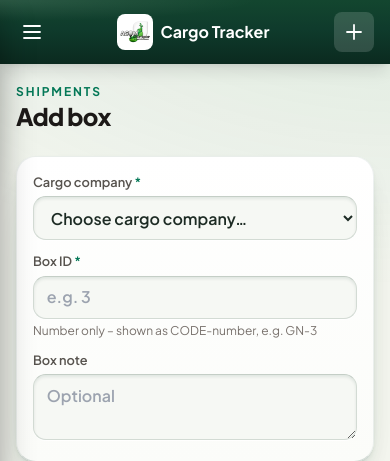
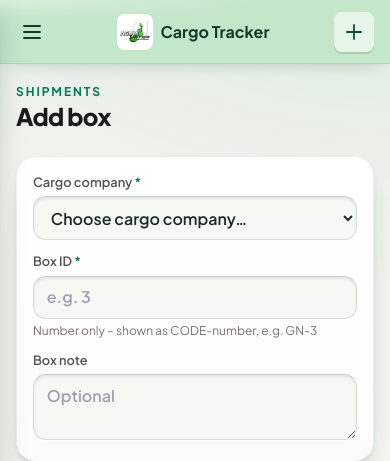
Before and after one commit to IanMone8/AGOM-cargo-tracker, a Django app: page /boxes/new/ in a window 390 px wide. Shown: the top 461 px of the page. Run offline with Django 5.2, Linux system fonts and the light colour scheme; the visitor is signed in with stand-in values (Sample User, id 1); data that the repository does not hold is empty; some libraries are stand-ins or nearby versions.

Commit message:
Menu bar: light green #C4E6C9 instead of dark #0E3628
- Sidebar and phone top bar use a new .menubar style (#C4E6C9 with a soft
  highlight); other dark-green headers (box/customer pages, Add box modal,
  login) keep the dark .sidebar style
- Menu text, icons, labels, close/menu/add buttons and the user card
  switched to dark green for contrast (links 7.4:1, labels 5.7:1)
- Phone browser toolbar (theme-color) and web manifest match the new colour

Co-Authored-By: Claude Opus 5.5 <noreply@anthropic.com>
Claude-Session: https://claude.ai/code/session_01GQNPTixbrN99otJduiKCiP

```diff
--- a/static/css/agom.css
+++ b/static/css/agom.css
@@ -43,13 +43,21 @@ body {
     linear-gradient(180deg, #13462f 0%, var(--fairway-900) 45%, var(--fairway-950) 100%);
   box-shadow: inset -1px 0 0 rgba(255, 255, 255, .06), 10px 0 34px -14px rgba(0, 0, 0, .45);
 }
-.sidebar-link { display: flex; align-items: center; gap: .75rem; padding: .65rem .9rem; border-radius: .9rem; color: #d7eadf; font-weight: 600; font-size: .925rem; transition: transform .15s ease, background .15s ease, box-shadow .15s ease; }
-.sidebar-link:hover { background: rgba(255, 255, 255, .08); color: #fff; transform: translateX(2px); box-shadow: inset 0 1px 0 rgba(255, 255, 255, .08); }
+/* Menu bar (sidebar + phone top bar): light green #C4E6C9 with dark-green text. */
+.menubar {
+  background:
+    radial-gradient(120% 50% at 0% 0%, rgba(255, 255, 255, .35), transparent 60%),
+    #C4E6C9;
+  box-shadow: inset -1px 0 0 rgba(15, 59, 44, .08), 8px 0 28px -16px rgba(15, 59, 44, .35);
+}
+header.menubar { box-shadow: inset 0 -1px 0 rgba(15, 59, 44, .1), 0 8px 18px -12px rgba(15, 59, 44, .35); }
+.sidebar-link { display: flex; align-items: center; gap: .75rem; padding: .65rem .9rem; border-radius: .9rem; color: #1d4a37; font-weight: 600; font-size: .925rem; transition: transform .15s ease, background .15s ease, box-shadow .15s ease; }
+.sidebar-link:hover { background: rgba(255, 255, 255, .45); color: #0b2a1f; transform: translateX(2px); box-shadow: inset 0 1px 0 rgba(255, 255, 255, .6); }
 .sidebar-link.active {
   background: linear-gradient(180deg, #ffffff, #eef4ef); color: var(--fairway-900); transform: none;
-  box-shadow: inset 0 1px 0 #fff, 0 3px 0 rgba(0, 0, 0, .28), 0 12px 22px -10px rgba(0, 0, 0, .6);
+  box-shadow: inset 0 1px 0 #fff, 0 3px 0 rgba(15, 59, 44, .22), 0 12px 22px -10px rgba(15, 59, 44, .45);
 }
-.sidebar-link img { filter: drop-shadow(0 2px 2px rgba(0, 0, 0, .25)); }
+.sidebar-link img { filter: drop-shadow(0 2px 2px rgba(15, 59, 44, .2)); }
 .sidebar-link svg { width: 1.25rem; height: 1.25rem; flex: none; }
 .sidebar-link > svg { margin: 0 2px; } /* line icons take the same 24px as the PNG nav icons */
 
--- a/templates/base.html
+++ b/templates/base.html
@@ -3,7 +3,7 @@
 <head>
   <meta charset="utf-8">
   <meta name="viewport" content="width=device-width, initial-scale=1, viewport-fit=cover">
-  <meta name="theme-color" content="#0f3b2c">
+  <meta name="theme-color" content="#C4E6C9">
   <title>{% block title %}AGOM Cargo Tracker{% endblock %}</title>
   <link rel="icon" type="image/png" href="{% static_v 'img/display/3d-logo.png' %}">
   <link rel="apple-touch-icon" sizes="180x180" href="{% static_v 'img/display/app-icon-180.png' %}">
@@ -22,17 +22,17 @@
 {% with name=request.resolver_match.url_name %}
   <!-- Sidebar: fixed on desktop, slide-in drawer on phones -->
   <div id="sidebar-overlay" class="fixed inset-0 z-30 hidden bg-black/40 lg:hidden" onclick="toggleSidebar(false)"></div>
-  <aside id="sidebar" class="sidebar fixed inset-y-0 left-0 z-40 flex w-72 -translate-x-full flex-col px-4 pb-5 pt-5 text-white transition-transform duration-200 lg:w-64 lg:translate-x-0">
+  <aside id="sidebar" class="menubar fixed inset-y-0 left-0 z-40 flex w-72 -translate-x-full flex-col px-4 pb-5 pt-5 text-[#0f3b2c] transition-transform duration-200 lg:w-64 lg:translate-x-0">
     <div class="flex items-center justify-between px-2">
       <a href="{% url 'dashboard' %}" class="flex items-center gap-3">
         <img src="{% static_v 'img/display/3d-logo.png' %}" alt="AGOM Golf Shop" width="64" height="64" class="h-16 w-16 shrink-0 rounded-2xl bg-white object-contain p-1 shadow-[inset_0_1px_0_#fff,0_3px_0_rgba(0,0,0,0.25),0_10px_18px_-8px_rgba(0,0,0,0.5)]" onerror="this.style.display='none'">
-        <span class="leading-tight"><span class="block text-xs font-semibold uppercase tracking-[0.18em] text-emerald-200/80">AGOM</span><span class="block text-base font-bold">Cargo Tracker</span></span>
+        <span class="leading-tight"><span class="block text-xs font-semibold uppercase tracking-[0.18em] text-emerald-800">AGOM</span><span class="block text-base font-bold">Cargo Tracker</span></span>
       </a>
-      <button class="rounded-lg p-2 hover:bg-white/10 lg:hidden" onclick="toggleSidebar(false)" aria-label="Close menu">{% icon "x" %}</button>
+      <button class="rounded-lg p-2 hover:bg-emerald-900/10 lg:hidden" onclick="toggleSidebar(false)" aria-label="Close menu">{% icon "x" %}</button>
     </div>
 
     <nav class="mt-8 flex-1 space-y-1">
-      <p class="px-3 pb-1 text-[0.7rem] font-semibold uppercase tracking-[0.16em] text-emerald-200/60">Overview</p>
+      <p class="px-3 pb-1 text-[0.7rem] font-semibold uppercase tracking-[0.16em] text-emerald-800">Overview</p>
       <a href="{% url 'dashboard' %}" class="sidebar-link {% if name == 'dashboard' %}active{% endif %}">{% include "tracker/_nav_icon.html" with file="house.webp" fallback="home" %} Dashboard</a>
       <a href="{% url 'box_list' %}" class="sidebar-link {% if name == 'box_list' or name == 'box_detail' or name == 'box_edit' or name == 'box_create' %}active{% endif %}">{% include "tracker/_nav_icon.html" with file="flying-box.webp" fallback="box" %} Shipments</a>
       <a href="{% url 'cargo_history' %}" class="sidebar-link {% if name == 'cargo_history' %}active{% endif %}">{% include "tracker/_nav_icon.html" with file="calendar.webp" fallback="history" %} Cargo history</a>
@@ -43,7 +43,7 @@
       <a href="{% url 'request_list' %}" class="sidebar-link {% if 'request' in name %}active{% endif %}">{% icon "users" %} Customer requests</a>
       {% endif %}
       {% if can_import_csv %}
-      <p class="px-3 pb-1 pt-5 text-[0.7rem] font-semibold uppercase tracking-[0.16em] text-emerald-200/60">Data</p>
+      <p class="px-3 pb-1 pt-5 text-[0.7rem] font-semibold uppercase tracking-[0.16em] text-emerald-800">Data</p>
       <a href="{% url 'csv_import' %}" class="sidebar-link {% if 'csv' in name %}active{% endif %}">{% icon "upload" %} CSV import</a>
       {% endif %}
       {% if user.is_staff %}
@@ -51,12 +51,12 @@
       {% endif %}
     </nav>
 
-    <div class="rounded-2xl bg-white/[0.07] p-3">
+    <div class="rounded-2xl bg-white/55 p-3 shadow-[inset_0_1px_0_rgba(255,255,255,0.8),0_2px_0_rgba(15,59,44,0.12)]">
       <div class="flex items-center gap-3">
-        <div class="grid h-10 w-10 place-items-center rounded-full bg-emerald-400/20 font-bold uppercase text-emerald-100">{{ user.get_username|slice:":1" }}</div>
-        <div class="min-w-0 flex-1"><div class="truncate text-sm font-semibold">{{ user.get_username }}</div><div class="text-xs text-emerald-200/80">{{ role_name }}</div></div>
+        <div class="grid h-10 w-10 place-items-center rounded-full bg-emerald-800 font-bold uppercase text-white">{{ user.get_username|slice:":1" }}</div>
+        <div class="min-w-0 flex-1"><div class="truncate text-sm font-semibold">{{ user.get_username }}</div><div class="text-xs text-emerald-800">{{ role_name }}</div></div>
         <form method="post" action="{% url 'logout' %}">{% csrf_token %}
-          <button class="rounded-lg p-2 text-emerald-100 hover:bg-white/10" title="Log out" aria-label="Log out">{% icon "logout" %}</button>
+          <button class="rounded-lg p-2 text-emerald-900 hover:bg-emerald-900/10" title="Log out" aria-label="Log out">{% icon "logout" %}</button>
         </form>
       </div>
     </div>
@@ -64,14 +64,14 @@
 
   <div class="lg:pl-64">
     <!-- Mobile top bar -->
-    <header class="sidebar sticky top-0 z-20 flex items-center justify-between px-4 py-3 text-white shadow-lg lg:hidden">
-      <button class="-ml-1 rounded-lg p-2 hover:bg-white/10" onclick="toggleSidebar(true)" aria-label="Open menu">{% icon "menu" "w-6 h-6" %}</button>
+    <header class="menubar sticky top-0 z-20 flex items-center justify-between px-4 py-3 text-[#0f3b2c] shadow-lg lg:hidden">
+      <button class="-ml-1 rounded-lg p-2 hover:bg-emerald-900/10" onclick="toggleSidebar(true)" aria-label="Open menu">{% icon "menu" "w-6 h-6" %}</button>
       <a href="{% url 'dashboard' %}" class="flex items-center gap-2">
         <img src="{% static_v 'img/display/3d-logo.png' %}" alt="AGOM Golf Shop" width="36" height="36" class="h-9 w-9 rounded-lg bg-white object-contain p-0.5" onerror="this.style.display='none'">
         <span class="font-bold">Cargo Tracker</span>
       </a>
       {% if can_edit_japan %}
-        <button class="rounded-lg bg-white/15 p-2 hover:bg-white/25" hx-get="{% url 'box_create' %}" hx-target="#modal" aria-label="Add box">{% icon "plus" "w-6 h-6" %}</button>
+        <button class="rounded-lg bg-white/60 p-2 text-emerald-900 shadow-[0_2px_0_rgba(15,59,44,0.15)] hover:bg-white/80" hx-get="{% url 'box_create' %}" hx-target="#modal" aria-label="Add box">{% icon "plus" "w-6 h-6" %}</button>
       {% else %}<span class="w-10"></span>{% endif %}
     </header>
 
--- a/tracker/views.py
+++ b/tracker/views.py
@@ -772,7 +772,7 @@ def web_manifest(request):
         "scope": "/",
         "display": "standalone",
         "background_color": "#f4f6ef",
-        "theme_color": "#0f3b2c",
+        "theme_color": "#C4E6C9",
         "icons": [
             {"src": static("img/display/app-icon-192.png"), "sizes": "192x192", "type": "image/png", "purpose": "any"},
             {"src": static("img/display/app-icon-512.png"), "sizes": "512x512", "type": "image/png", "purpose": "any"},
```
